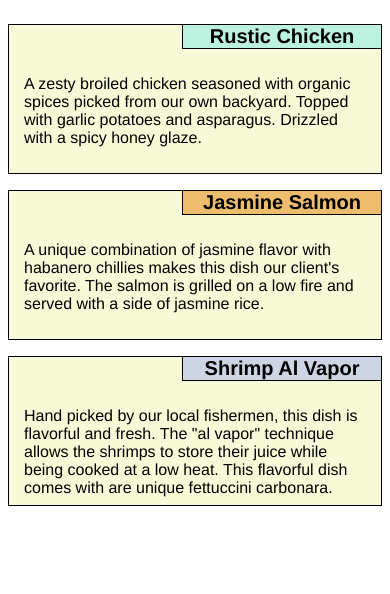
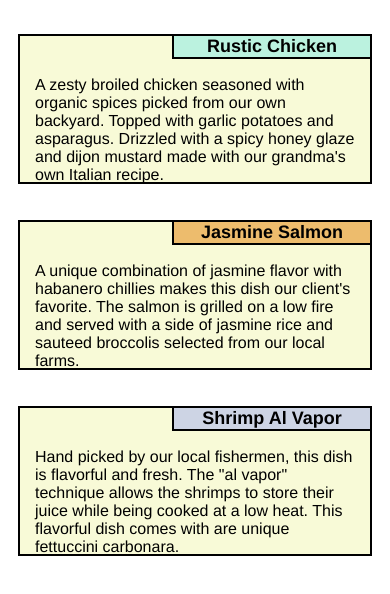
Before and after one commit to meitsaidesign/coursera-test, a plain HTML site: page mod2_solution/2index.html in a window 390 px wide. Shown: the part 68-662 px from the top of the page. Drawn offline with Linux system fonts and the light colour scheme.

Commit message:
Changes Made.

```diff
--- a/mod2_solution/2index.html
+++ b/mod2_solution/2index.html
@@ -11,15 +11,15 @@
 	<h1>Abby's Kitchen</h1>
 
 <div class="row">
-	<section><div class="col-lg-4 col-md-6"><h2 style="background-color: #bbf2df">Rustic Chicken</h2>
+	<section><div class="col-lg-4 col-md-6 col-sm-7"><h2 style="background-color: #bbf2df">Rustic Chicken</h2>
 
-	<p id="p1">A zesty broiled chicken seasoned with organic spices picked from our own backyard. Topped with garlic potatoes and asparagus. Drizzled with a spicy honey glaze.</p></div></section>
+	<p id="p1">A zesty broiled chicken seasoned with organic spices picked from our own backyard. Topped with garlic potatoes and asparagus. Drizzled with a spicy honey glaze and dijon mustard made with our grandma's own Italian recipe.</p></div></section>
 
-	<section><div class="col-lg-4 col-md-6"><h2 style="background-color: #edbc6d">Jasmine Salmon</h2>
+	<section><div class="col-lg-4 col-md-6 col-sm-7"><h2 style="background-color: #edbc6d">Jasmine Salmon</h2>
 
-	<p id="p1">A unique combination of jasmine flavor with habanero chillies makes this dish our client's favorite. The salmon is grilled on a low fire and served with a side of jasmine rice.</p></div></section>
+	<p id="p1">A unique combination of jasmine flavor with habanero chillies makes this dish our client's favorite. The salmon is grilled on a low fire and served with a side of jasmine rice and sauteed broccolis selected from our local farms.</p></div></section>
 
-	<section><div class="col-lg-4 col-md-7"><h2 style="background-color: #cdd4e4">Shrimp Al Vapor</h2>
+	<section><div class="col-lg-4 col-md-7 col-sm-7"><h2 style="background-color: #cdd4e4">Shrimp Al Vapor</h2>
 
 	<p id="p1">Hand picked by our local fishermen, this dish is flavorful and fresh. The &quot;al vapor&quot; technique allows the shrimps to store their juice while being cooked at a low heat. This flavorful dish comes with are unique fettuccini carbonara.</p></div></section>
 
--- a/mod2_solution/mod2_solution.css
+++ b/mod2_solution/mod2_solution.css
@@ -15,8 +15,8 @@ h1 {
 }
 
 h2 {
-	font-size: 20px;
-	border: 1px solid black;
+	font-size: 18px;
+	border: 2px solid black;
 	width: 200px;
 	text-align: center;
 	float: right;
@@ -27,11 +27,11 @@ h2 {
 
 
 p {
-	border: 1px solid black;
+	border: 2px solid black;
 	height: 150px;
 	padding-left: 15px;
 	padding-right: 15px;
-	padding-top: 50px;
+	padding-top: 40px;
 	margin-top: 0;
 }
 
@@ -62,7 +62,7 @@ p {
 
 
 /********** Medium devices only **********/
-@media (min-width: 992px) and (max-width: 1199px) {
+@media (min-width: 980px) and (max-width: 1199px) {
 	.col-md-3, .col-md-4, .col-md-6, .col-md-7 {
 		float: left;
 		padding: 10px;
@@ -80,3 +80,13 @@ p {
 		width: 100%;
 	}
 }
+
+@media (max-width: 979px) {
+	.col-sm-7 {
+		float: left;
+		padding: 10px;
+	}
+	.col-sm-7 {
+		width: 100%;
+	}
+}
```
